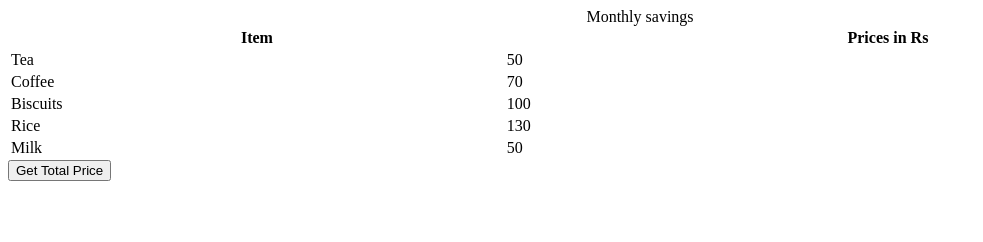
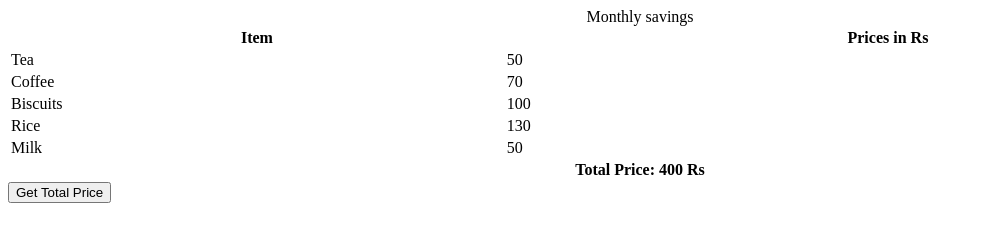
Before and after one commit to acciojob/grofers-checkout-M74-dot, a website: page main.html in a window 1280 px wide. Both pictures are taken after a click on the button "Get Total Price". Shown: the whole page, without its empty margins (0-983 px from the left). Drawn offline with Linux system fonts and the light colour scheme.

Commit message:
created a submission

```diff
--- a/script.js
+++ b/script.js
@@ -1,10 +1,31 @@
+// Create and append the "Get Total Price" button
 const getSumBtn = document.createElement("button");
-getSumBtn.append("Get Total Price");
+getSumBtn.textContent = "Get Total Price";
 document.body.appendChild(getSumBtn);
 
 const getSum = () => {
-//Add your code here
+    // Select all the price cells
+    const priceCells = document.querySelectorAll('.price');
+    let total = 0;
 
+    // Sum up the values from each price cell
+    priceCells.forEach(cell => {
+        total += parseFloat(cell.textContent);
+    });
+
+    // Create a new row for the total price
+    const totalRow = document.createElement('tr');
+    const totalCell = document.createElement('td');
+    totalCell.colSpan = 2;
+    totalCell.textContent = `Total Price: ${total} Rs`;
+    totalCell.style.fontWeight = 'bold'; // Optional styling for emphasis
+    totalCell.style.textAlign = 'center'; // Optional styling for center alignment
+    totalRow.appendChild(totalCell);
+
+    // Append the new row to the table
+    const table = document.querySelector('table');
+    table.appendChild(totalRow);
 };
 
+// Add event listener to the button
 getSumBtn.addEventListener("click", getSum);
```
Also changed, not shown: main.html (+1 -0 lines).
